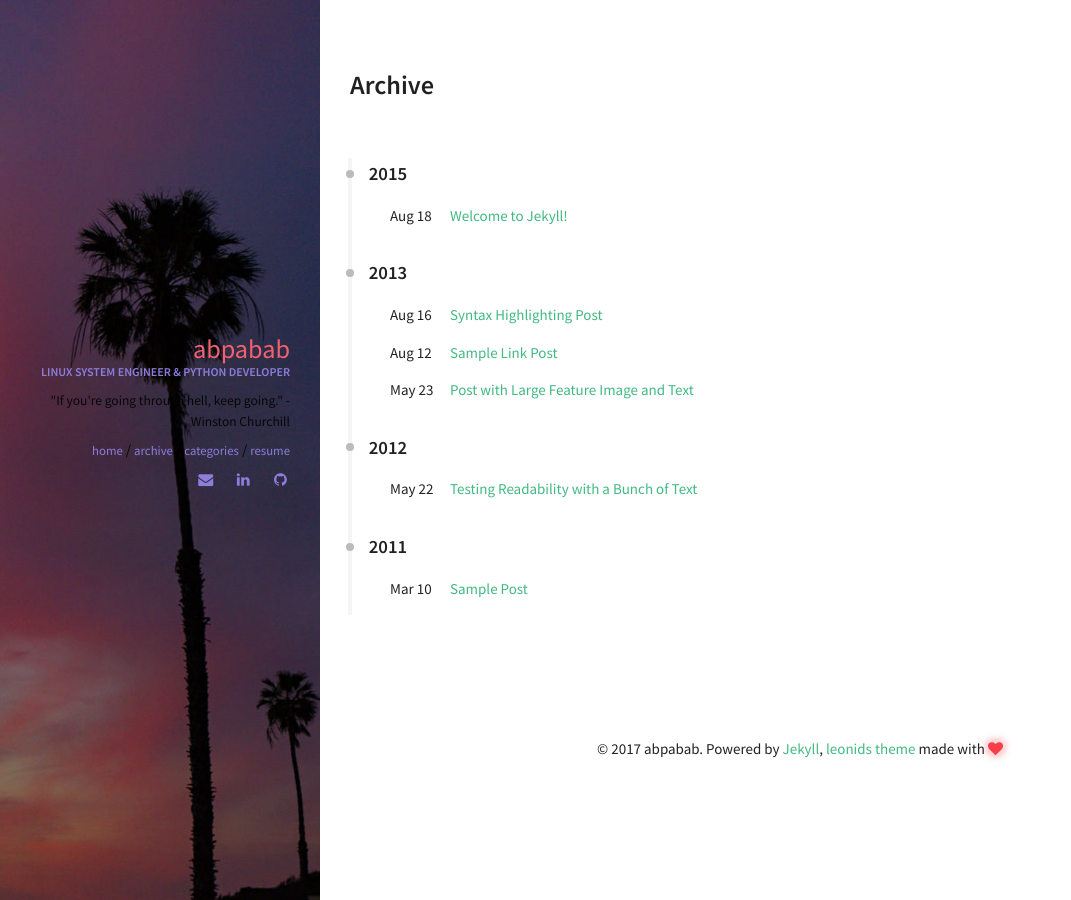
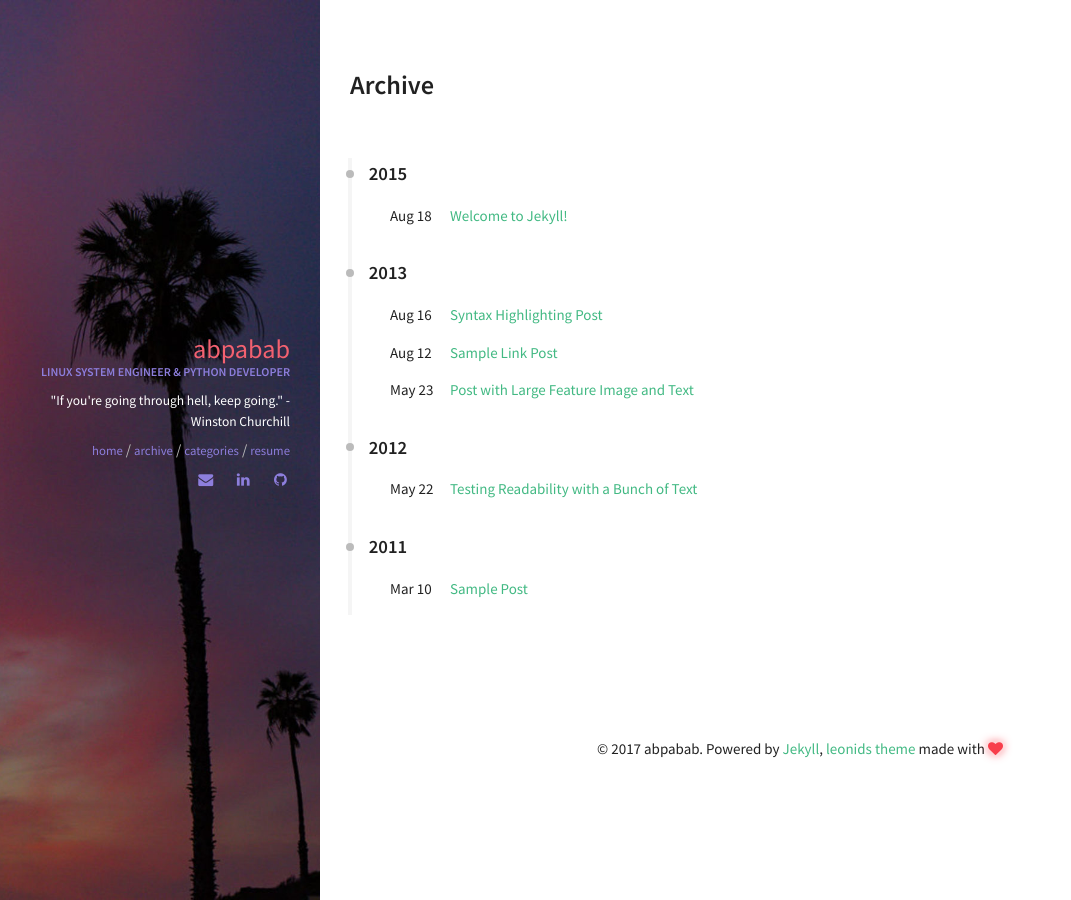
Before and after one commit to abpabab/blog, a Jekyll site: the page built from archive.html, in a window 1280 px wide. Shown: the whole page, without its empty margins (0-1071 px from the left). Built offline with Jekyll 4.4.1, drawn with Linux system fonts in a browser that asks for light colours.

Commit message:
update css

```diff
--- a/_config.yml
+++ b/_config.yml
@@ -1,6 +1,6 @@
 title: abpabab
 email: abpabab@gmail.com
-description: a blog.
+description: a blog
 url: https://abpabab.github.io/blog
 keywords: ["Linux", "System Engineer", "Python"]
 
--- a/_sass/pages/_layout.scss
+++ b/_sass/pages/_layout.scss
@@ -47,6 +47,7 @@
   .author_bio {
     font-size: 90%;
     display: block;
+    color: #fff;
   }
   @include media-query($medium-screen) {
     text-align: right;
@@ -91,5 +92,8 @@
         color: lighten($secondary, 14%);
       }
     }
+    span {
+      color: #bbb;
+    }
   }
 }
```
